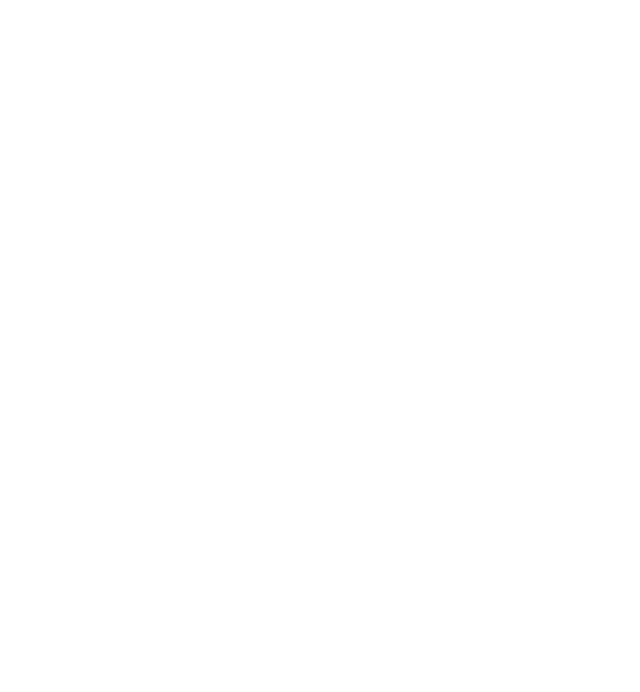
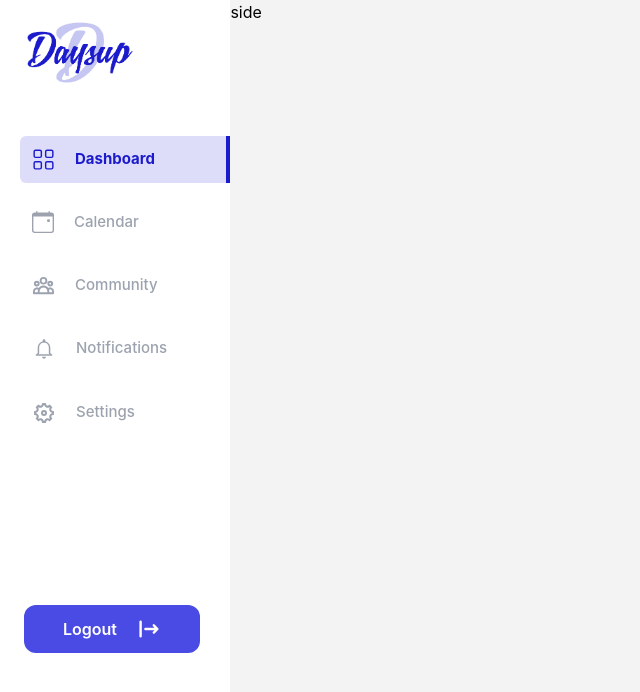
Before and after one commit to Himmiee/Daysup-dashboard, a React (Create React App) app in the folder Client/: page /dashboard in a window 1280 px wide. Before the commit this address had no page. Shown: the top 692 px of the page, without its empty margins (0-640 px from the left). Built offline with nearby package versions, Linux system fonts and the light colour scheme.

Commit message:
sidebar addition

```diff
--- a/Client/src/appRouter.js
+++ b/Client/src/appRouter.js
@@ -1,19 +1,25 @@
-import React from "react";
+import React, { Suspense, lazy } from "react";
 import { Route, Routes } from "react-router-dom";
 import RegisterComponent from "./pages/Authentication/Register";
 import LoginComponent from "./pages/Authentication/Login";
+import Dashboard from "./pages/Dashboard/dashboard";
 import App from "./App";
 
 const AppRouter = () => {
+  const RegisterComponent = lazy(() => import("./pages/Authentication/Register"));
+  const LoginComponent = lazy(() => import("./pages/Authentication/Login"));
+  const DashboardComponent = lazy(() => import("./pages/Dashboard/dashboard"));
   return (
     <div>
+      <Suspense fallback={"test"}>
         <Routes>
           <Route path="/" element={<LoginComponent />} />
           <Route path="/register" element={<RegisterComponent />} />
+          <Route path="/dashboard" element={<DashboardComponent />} />
         </Routes>
+      </Suspense>
     </div>
-    )
-
+  );
 };
 
 export default AppRouter;
--- a/Client/src/components/Button.jsx
+++ b/Client/src/components/Button.jsx
@@ -1,11 +1,12 @@
 const Button = (props) => {
-  const { title, type , handleClick, className} = props;
+  const { title, type , handleClick, className, disabled} = props;
 
   return (
     <button
       type={type}
       className={className}
       onClick={handleClick}
+      disabled={disabled}
     >
       <p className="text-white text-[12px] font-bold text-center">{title}</p>
     </button>
--- a/Client/src/components/inputComponent.jsx
+++ b/Client/src/components/inputComponent.jsx
@@ -2,7 +2,7 @@
 import { BsEye, BsEyeSlash } from "react-icons/bs";
 
 const InputComponent = (props) => {
-  const { label, type, name, className } = props;
+  const { label, type, name, className, handleChange } = props;
   const [value, setValue] = useState("");
   const [pwdState, setPwdState] = useState(false);
   const inputRef = useRef(null);
@@ -11,6 +11,7 @@
     <div className="flex relative">
       <input
         type={type}
+        onChange={handleChange}
         ref={inputRef}
         placeholder={name}
         className="border-grey-600 border-[1px] h-8 w-[350px] sm:w-[415px] text-black my-2 px-2  rounded-lg text-[11px] font-medium inter"
--- a/Client/src/context/store.js
+++ b/Client/src/context/store.js
@@ -1,9 +1,26 @@
-import { createContext, useContext } from "react";
+import { createContext, useContext, useState } from "react";
 
 const stateManagement = createContext();
 const Context = ({ children }) => {
+  const [name, setName] = useState("");
+  const [email, setEmail] = useState("");
+  const [RegNumber, setRegNumber] = useState("");
+  const [password, setPassword] = useState("");
   return (
-    <stateManagement.Provider value={{}}>{children}</stateManagement.Provider>
+    <stateManagement.Provider
+      value={{
+        name,
+        setName,
+        email,
+        setEmail,
+        RegNumber,
+        setRegNumber,
+        password,
+        setPassword,
+      }}
+    >
+      {children}
+    </stateManagement.Provider>
   );
 };
 
--- a/Client/src/pages/Authentication/Login.js
+++ b/Client/src/pages/Authentication/Login.js
@@ -1,10 +1,15 @@
 import React from "react";
 import { Link } from "react-router-dom";
 import { useState, useEffect } from "react";
+import { ItemContext } from "../../context/store";
 import InputComponent from "../../components/inputComponent";
 import Button from "../../components/Button";
 
 const LoginComponent = () => {
+  const { email, setEmail, password, setPassword } = ItemContext();
+  const handleClick = () => {
+    console.log("dey play.");
+  };
   return (
     <section className="grid lg:flex max-h-full inter">
       <div className="lg:w-1/2 ">
@@ -20,16 +25,36 @@
             <div className="wrap mt-3">
               <label className="font-bold ml-1 text-[12px]">
                 Email:
-                <InputComponent name="email" className="" />
+                <InputComponent
+                  handleChange={(e) => {
+                    setEmail(e.target.value);
+                  }}
+                  name="email"
+                  className=""
+                />
               </label>
               <label className="font-bold ml-1 text-[12px]">
                 Password:
-                <InputComponent name="password" type="password" className="" />
+                <InputComponent
+                  handleChange={(e) => {
+                    setPassword(e.target.value);
+                  }}
+                  name="password"
+                  type="password"
+                  className=""
+                />
               </label>
             </div>
           </div>
           <div className="my-3 flex justify-center lg:justify-start">
             <Button
+              handleClick={handleClick}
+              disabled={
+                !email ||
+                !password ||
+                !email.includes("@") ||
+                !email.includes(".")
+              }
               title="SignIn"
               className="bg-[#3D3CC6]  w-[350px] sm:w-[415px] rounded-lg h-9 "
             />
@@ -41,7 +66,6 @@
                 className="italic font-bold
            text-[#3D3CC6]"
               >
-
                 SignUp
               </span>
             </Link>
--- /dev/null
+++ b/Client/src/pages/Dashboard/dashboard.js
@@ -0,0 +1,86 @@
+import { React, useState, useEffect } from "react";
+import { Menu } from "../others/menu";
+import { HiLogout } from "react-icons/hi";
+
+const Dashboard = () => {
+  const [data, useData] = useState(Menu);
+  const [active, setActive] = useState(0);
+  const [icon, setIcon] = useState(false);
+  return (
+    <section className=" max-h-full">
+      <div className="sm:flex sm:h-[100vh]">
+        <div className="sm:w-[12%] lg:w-[18%] w-[100%] bottom-0 absolute sm:relative border-gray-200 sm:border-t-0 border-t-2">
+          <div className="logo">
+            <img
+              src="../purple.png"
+              className="lg:w-44 hidden lg:flex h-24 -ml-2 mt-2 mb-6"
+              alt="logo"
+            />
+            <img
+              src="../bare.png"
+              className="w-28 -ml-2 hidden sm:flex
+             lg:hidden h-18 mt-5 mb-[30px]"
+              alt="logo"
+            />
+          </div>
+          <ul className=" sm:relative sm:ml-5 flex justify-around sm:flex-col">
+            {data.map((item, idx) => {
+              return (
+                <li
+                  className="flex gap-5 sm:my-2 text-center cursor-pointer"
+                  onClick={() => {
+                    setActive(idx);
+                    setIcon(!icon);
+                  }}
+                  key={idx}
+                >
+                  <div
+
+                    className={
+                      active === idx
+                        ? "sm:flex relative gap-5 sm:bg-[#4a4ae42f] p-3 sm:w-full lg:w-60 rounded-l-md sm:border-r-4 border-[#1C1BCB]"
+                        : "sm:flex gap-5 p-3 text-black"
+                    }
+                  >
+                    <div
+                      className={
+                        active === idx
+                          ? "text-[#1C1BCB]"
+                          : "text-sm text-gray-400"
+                      }
+                    >
+                      {item.icon}
+                      {/* { active === idx ? `${item.icon} `: `${item.filled}`} */}
+                    </div>
+                    <p
+                      className={
+                        active === idx
+                          ? "text-[#1C1BCB] font-bold text-[15px] hidden lg:flex"
+                          : "text-[15px] font-medium hidden lg:flex text-gray-400"
+                      }
+                    >
+                      {item.label}
+                    </p>
+                  </div>
+                </li>
+              );
+            })}
+          </ul>
+          {/* #1C1BCB #878888 #B0B0DA  */}
+          <div className="hidden text-grey-400 lg:ml-6 mx-5 sm:flex gap-5 mt-40 lg:w-44 rounded-xl p-3 justify-center hover:bg-[#1C1BCB] cursor-pointer text-white bg-[#4a4ae4]">
+            <p className="text-base font-semibold hidden lg:flex">Logout</p>
+            <div>
+              {" "}
+              <HiLogout size={24} />
+            </div>
+          </div>
+        </div>
+        <aside className="sm:w-[88%] lg:w-[82%] bg-[#f3f3f3]">
+          <div>side</div>
+        </aside>
+      </div>
+    </section>
+  );
+};
+
+export default Dashboard;
--- /dev/null
+++ b/Client/src/pages/others/menu.js
@@ -0,0 +1,12 @@
+import { BsGrid, BsGridFill , BsCalendarEventFill, BsCalendarEvent} from "react-icons/bs"
+import {HiUserGroup, HiOutlineUserGroup} from "react-icons/hi"
+import {IoMdNotificationsOutline, IoMdNotifications} from "react-icons/io"
+import {RiSettings5Fill,RiSettings5Line} from "react-icons/ri"
+
+export const Menu = [
+{label: "Dashboard", icon:<BsGrid size={23} />,filled:<BsGridFill size={23} />, size:24},
+{label: "Calendar", icon:<BsCalendarEvent size={22} />,filled:<BsCalendarEventFill size={22} />, size:24},
+{label: "Community", icon:<HiOutlineUserGroup size={23} />, filled:<HiUserGroup size={23} />, size:24},
+{label: "Notifications", icon:<IoMdNotificationsOutline size={24} />,filled:<IoMdNotifications size={24} />, size:24},
+{label: "Settings", icon:<RiSettings5Line size={24} />,filled:<RiSettings5Fill size={24} />, size:24},
+]
```
Also changed, not shown: Client/src/pages/Authentication/Register.js (+60 -5 lines). Lines whose indentation alone changed are shown as unchanged.
